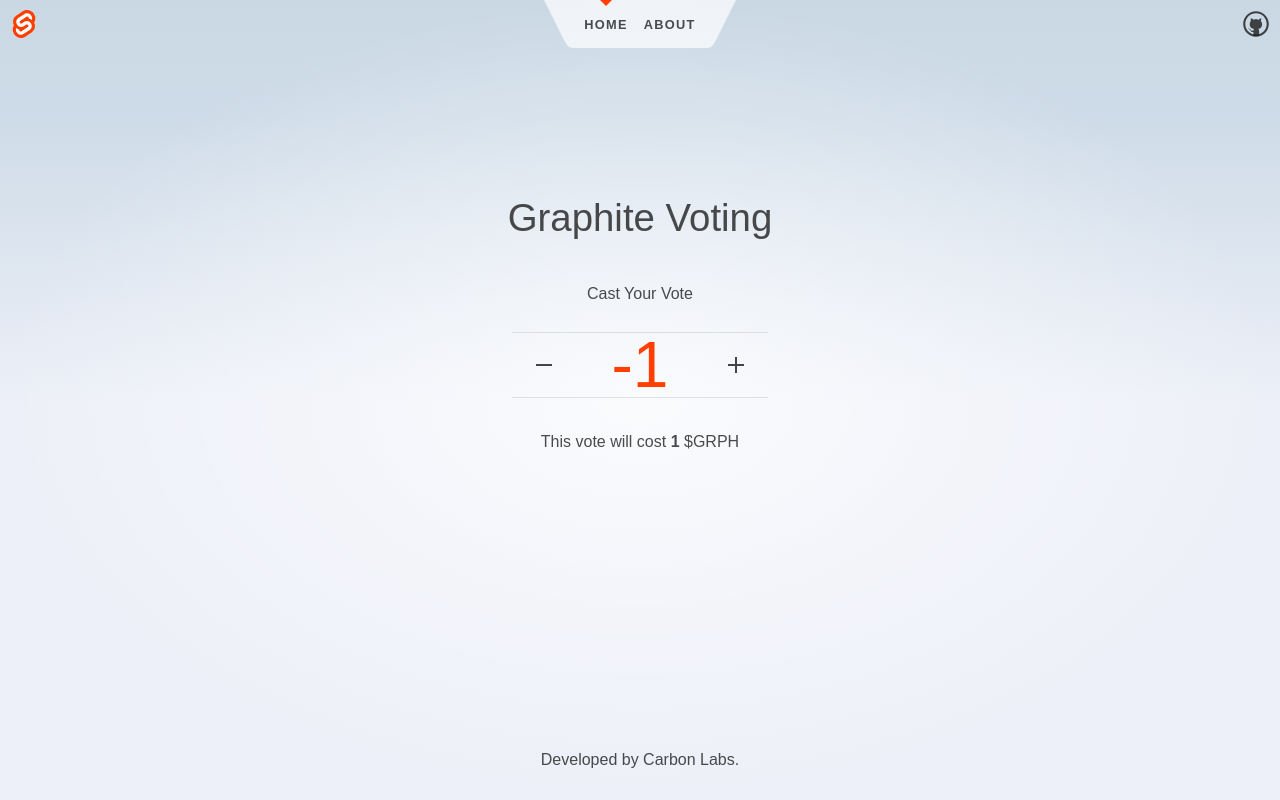
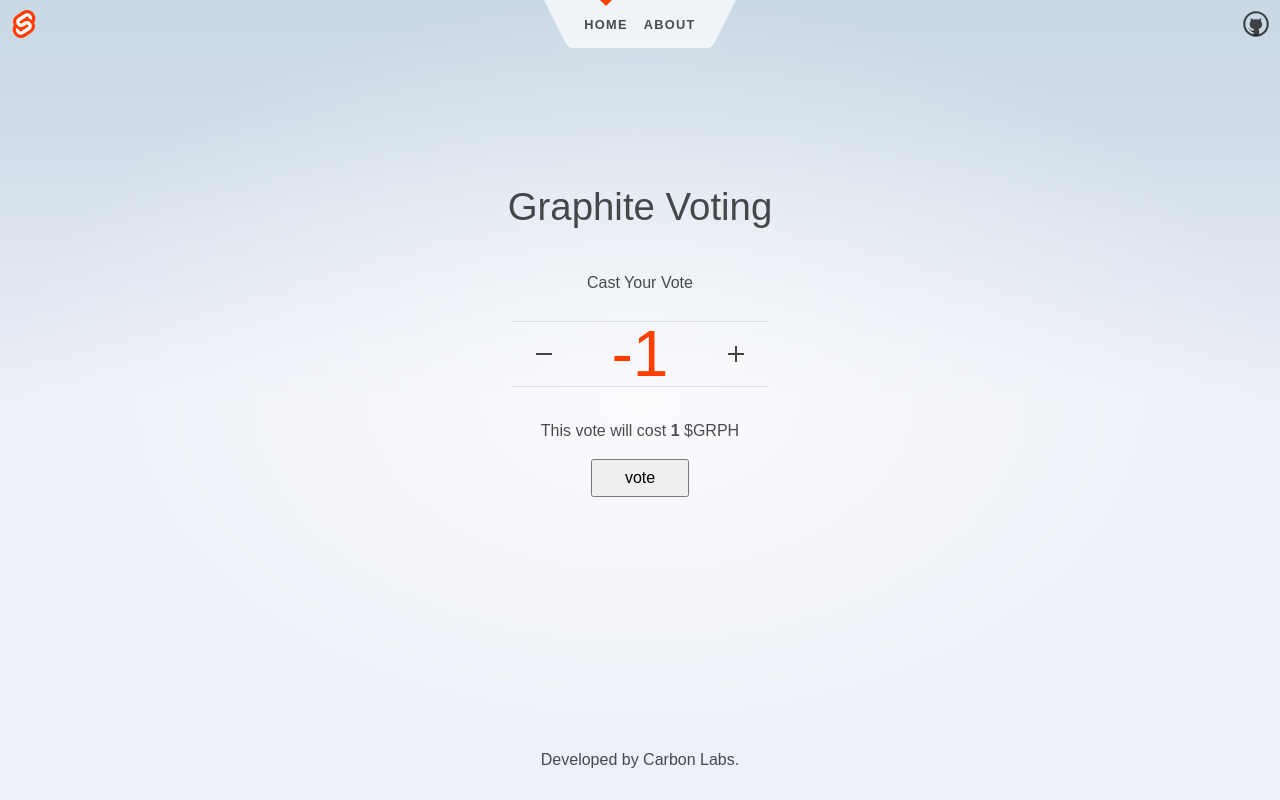
Before and after one commit to hello-adam-martin/graphite, a SvelteKit app: page / in a window 1280 px wide. Both pictures are taken after a click on the button 544 px from the left and 365 px from the top of the page. Built offline with nearby package versions, Linux system fonts and the light colour scheme.

Commit message:
1 file modified

```diff
--- a/src/routes/Counter.svelte
+++ b/src/routes/Counter.svelte
@@ -39,15 +39,23 @@
 	</button>
 </div>
 
+{#if voteCost}
 <p>
 	This vote will cost <b>{voteCost}</b> $GRPH
 </p>
+<button>vote</button>
+{:else}
+<p>
+	Please choose the number of votes.
+</p>
+{/if}
 
 <style>
-		meter {
-			display: block;
-			width: 100%;
-		}
+
+	button {
+		padding: 0.5em 2em;
+		cursor: pointer;
+	}
 
 	.counter {
 		display: flex;
```
